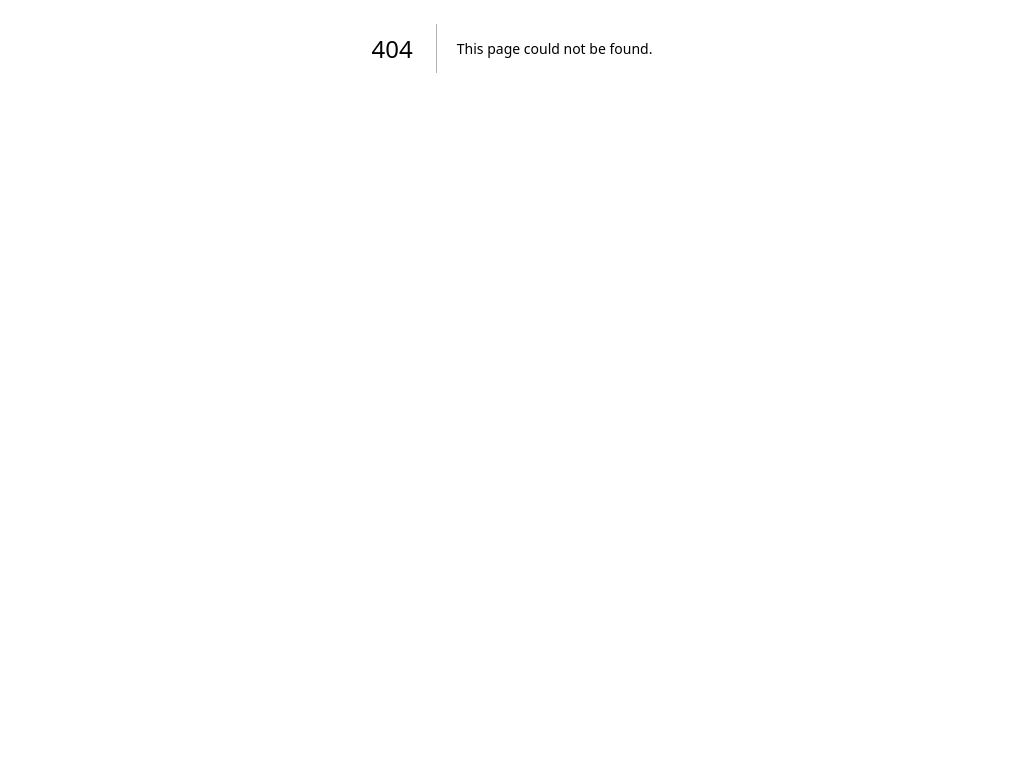
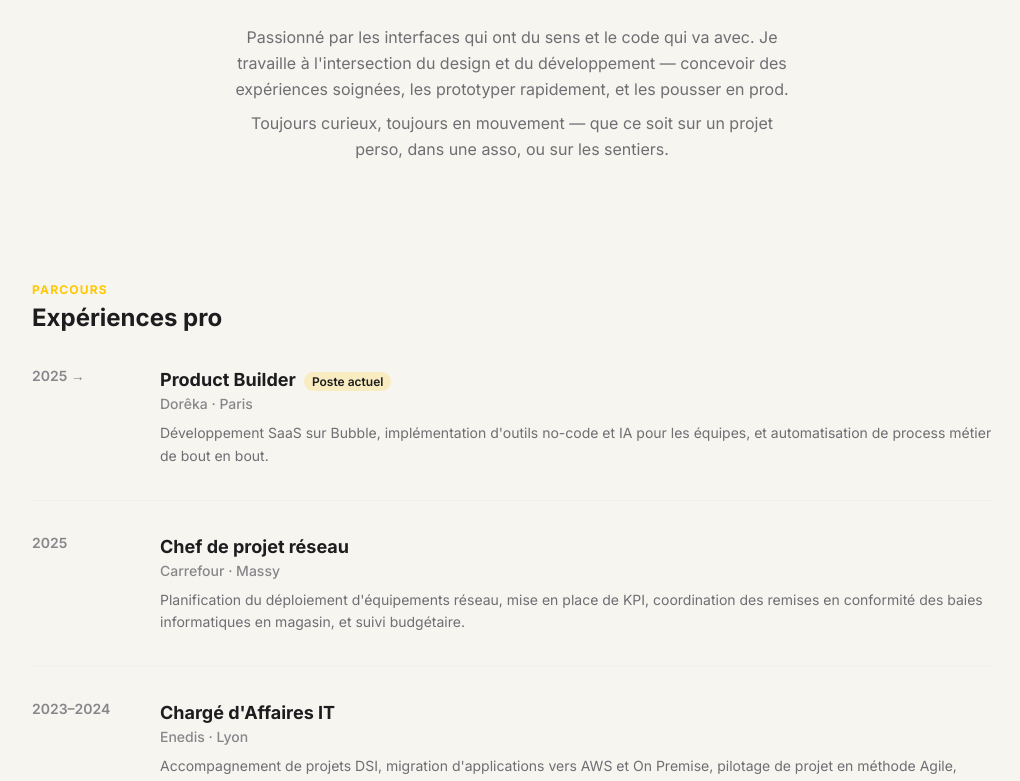
Before and after one commit to gautierbaleda/gautierbaleda.github.io, a Next.js app in the folder portfolio-next/: page /a-propos in a window 1280 px wide. Before the commit this address had no page. Shown: the part 352-1133 px from the top of the page, without its empty margins (128-1148 px from the left). Before the commit the page ends 800 px from the top, so only its background shows below. Built offline with nearby package versions, Linux system fonts and the light colour scheme.

Commit message:
Add A Propos page
Implements /a-propos with hero, work experience timeline, and interests
sections, reusing Nav and Footer from components/site.

```diff
--- /dev/null
+++ b/portfolio-next/app/a-propos/page.tsx
@@ -0,0 +1,142 @@
+import { Nav } from "@/components/site/Nav";
+import { Footer } from "@/components/site/Footer";
+
+const EXPERIENCES = [
+  {
+    period: "2025 →",
+    title: "Product Builder",
+    tag: "Poste actuel",
+    place: "Dorêka · Paris",
+    description:
+      "Développement SaaS sur Bubble, implémentation d'outils no-code et IA pour les équipes, et automatisation de process métier de bout en bout.",
+  },
+  {
+    period: "2025",
+    title: "Chef de projet réseau",
+    tag: null,
+    place: "Carrefour · Massy",
+    description:
+      "Planification du déploiement d'équipements réseau, mise en place de KPI, coordination des remises en conformité des baies informatiques en magasin, et suivi budgétaire.",
+  },
+  {
+    period: "2023–2024",
+    title: "Chargé d'Affaires IT",
+    tag: null,
+    place: "Enedis · Lyon",
+    description:
+      "Accompagnement de projets DSI, migration d'applications vers AWS et On Premise, pilotage de projet en méthode Agile, installation et supervision de serveurs, et amélioration continue via KPI.",
+  },
+  {
+    period: "2021–2023",
+    title: "Expert Habilitation",
+    tag: null,
+    place: "Enedis · Lyon",
+    description:
+      "Gestion des accès applicatifs, pilotage de la création de formulaires web, automatisation de process de reporting via UIPath (RPA), et développement de formulaires en VBA.",
+  },
+  {
+    period: "2019–2021",
+    title: "Expert Sécurité Informatique",
+    tag: null,
+    place: "Casino · Saint-Étienne",
+    description:
+      "Support N3 sur les incidents de sécurité (JIRA, Ivanti), analyse de logs, gestion des droits via Active Directory, et support du VPN Citrix pendant la crise COVID.",
+  },
+];
+
+const INTERESTS = [
+  {
+    title: "Musique",
+    description:
+      "Guitariste passionné depuis mes 15 ans, je trouve dans la musique un véritable terrain d'évasion et un langage commun à partager.",
+    tag: "Jam session 🎸",
+  },
+  {
+    title: "Gaming & Mangas",
+    description:
+      "Des univers de jeux vidéo aux pages de mangas, je suis un amoureux d'histoires et d'aventures. Une culture geek revendiquée qui m'accompagne depuis toujours et qui stimule ma créativité.",
+    tag: "Gaming & Mangas 🎮",
+  },
+  {
+    title: "Associations",
+    description:
+      "Fort d'une expérience de responsable auprès de jeunes chrétiens malgaches, j'ai développé un goût prononcé pour l'animation de communauté, l'écoute et l'organisation d'événements. Un engagement humain et bénévole qui a forgé mon sens des responsabilités.",
+    tag: "Assemblée générale 🙌",
+  },
+];
+
+export default function Page() {
+  return (
+    <div className="mx-auto flex max-w-[1440px] flex-col gap-4 px-8 py-6 md:px-[120px]">
+      <Nav />
+
+      <section className="rounded-[20px] px-10 py-16 text-center">
+        <p className="mb-2 text-xs font-bold uppercase tracking-[0.1em] text-accent">
+          À propos
+        </p>
+        <h1 className="text-6xl font-extrabold leading-none tracking-tight text-ink">
+          Gautier
+          <br />
+          Baleda
+        </h1>
+        <p className="mt-4 text-xl font-semibold text-muted">Designer &amp; Développeur</p>
+        <p className="mx-auto mt-6 max-w-[560px] text-base leading-relaxed text-muted">
+          Passionné par les interfaces qui ont du sens et le code qui va avec.
+          Je travaille à l&apos;intersection du design et du développement —
+          concevoir des expériences soignées, les prototyper rapidement, et
+          les pousser en prod.
+        </p>
+        <p className="mx-auto mt-2 max-w-[560px] text-base leading-relaxed text-muted">
+          Toujours curieux, toujours en mouvement — que ce soit sur un projet
+          perso, dans une asso, ou sur les sentiers.
+        </p>
+      </section>
+
+      <section className="rounded-[20px] px-10 py-10">
+        <p className="mb-1 text-xs font-bold uppercase tracking-[0.1em] text-accent">
+          Parcours
+        </p>
+        <h2 className="mb-8 text-2xl font-bold text-ink">Expériences pro</h2>
+        <div className="flex flex-col gap-8">
+          {EXPERIENCES.map((exp) => (
+            <div key={exp.title} className="flex gap-8 border-b border-hairline pb-8">
+              <div className="w-24 shrink-0 text-sm font-semibold text-muted-2">
+                {exp.period}
+              </div>
+              <div>
+                <h3 className="text-lg font-bold text-ink">
+                  {exp.title}
+                  {exp.tag && (
+                    <span className="ml-2 rounded-full bg-accent/20 px-2 py-0.5 text-xs font-semibold text-ink">
+                      {exp.tag}
+                    </span>
+                  )}
+                </h3>
+                <p className="mb-2 text-sm font-medium text-muted-2">{exp.place}</p>
+                <p className="text-sm leading-relaxed text-muted">{exp.description}</p>
+              </div>
+            </div>
+          ))}
+        </div>
+      </section>
+
+      <section className="rounded-[20px] px-10 py-10">
+        <p className="mb-1 text-xs font-bold uppercase tracking-[0.1em] text-accent">
+          En dehors du boulot
+        </p>
+        <h2 className="mb-8 text-2xl font-bold text-ink">Ce qui m&apos;anime</h2>
+        <div className="grid grid-cols-3 gap-6">
+          {INTERESTS.map((i) => (
+            <div key={i.title} className="rounded-2xl bg-[#F5F5F7] p-6">
+              <h3 className="mb-2 text-lg font-bold text-ink">{i.title}</h3>
+              <p className="mb-4 text-sm leading-relaxed text-muted">{i.description}</p>
+              <span className="text-sm font-medium text-muted-2">{i.tag}</span>
+            </div>
+          ))}
+        </div>
+      </section>
+
+      <Footer />
+    </div>
+  );
+}
```
Also changed, not shown: 1 other file (tests, documents, lock files or other folders).
